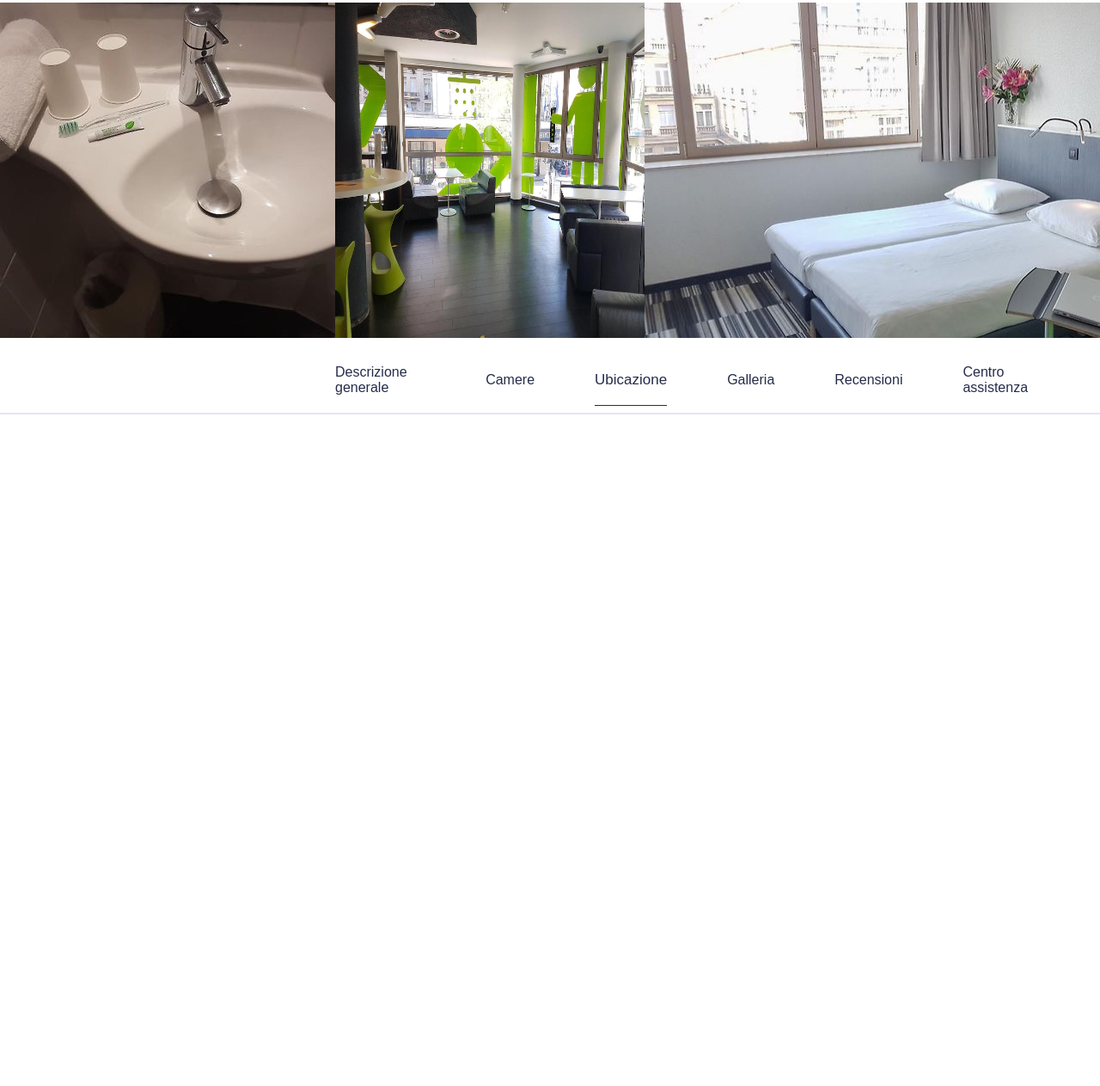
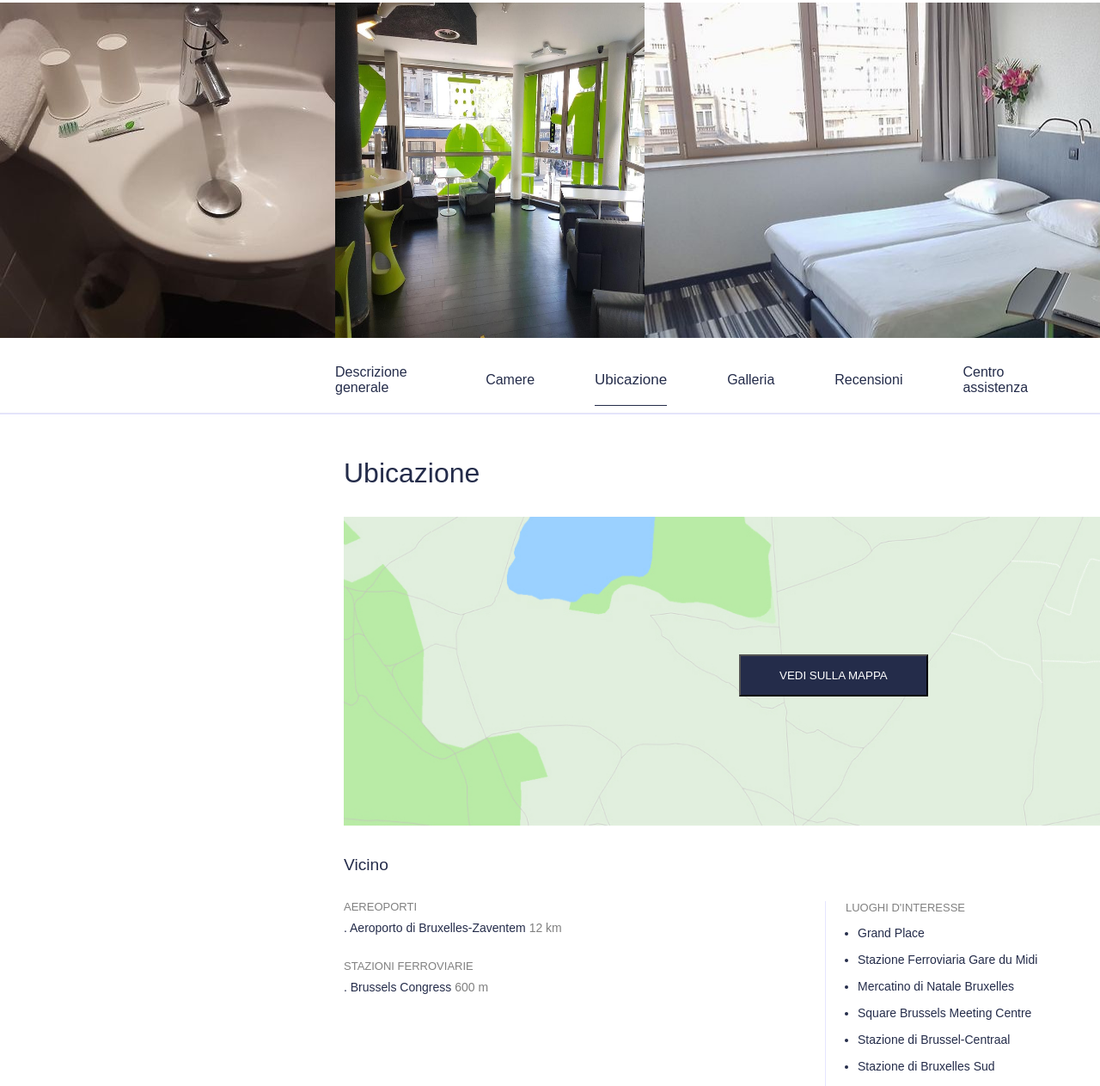
Before and after one commit to JCondoriGithub/Frontend, a plain HTML site: page html_css/hotel/index.html in a window 1280 px wide. Shown: the part 365-1628 px from the top of the page at 86% size. Before the commit the page ends 847 px from the top, so only its background shows below. Drawn offline with nearby package versions, Linux system fonts and the light colour scheme.

Commit message:
inserimento della sezione "ubicazione"

```diff
--- a/html_css/hotel/index.html
+++ b/html_css/hotel/index.html
@@ -86,5 +86,37 @@
     </ul>
     <hr>
 
+    <p class="titleMenu">Ubicazione</p>
+    <div class="imageMap">
+        <img src="./img/map.jpg" width="1110px" height="360px">
+        <button class="buttonMap">VEDI SULLA MAPPA</button>
+    </div>
+
+    <div class="div1">
+        <p class="vicino" style="font-family: 'PT Sans', sans-serif;
+        color: #242c4a;
+        font-size: larger;">Vicino</p>
+
+        <p style="margin-top: 30px;">AEREOPORTI</p>
+        <span>. Aeroporto di Bruxelles-Zaventem</span>
+        <span style="color:grey">12 km</span>
+
+        <p style="margin-top: 28px;">STAZIONI FERROVIARIE</p>
+        <span>. Brussels Congress</span>
+        <span style="color:grey">600 m</span>
+    </div>
+
+    <div class="div2">
+        <p>LUOGHI D'INTERESSE</p>
+
+        <ul class="listaDiv2">
+            <li>Grand Place</li>
+            <li>Stazione Ferroviaria Gare du Midi</li>
+            <li>Mercatino di Natale Bruxelles</li>
+            <li>Square Brussels Meeting Centre</li>
+            <li>Stazione di Brussel-Centraal</li>
+            <li>Stazione di Bruxelles Sud</li>
+        </ul>
+    </div>
 </body>
 </html>
--- a/html_css/hotel/style.css
+++ b/html_css/hotel/style.css
@@ -122,3 +122,65 @@ section {
     border-bottom: 1px solid #242c4a;
     font: 400 17px/19px Roboto,sans-serif;
 }
+.titleMenu {
+    font-family: 'PT Sans', sans-serif;
+    color:#242c4a;
+    font-size: xx-large;
+    margin-top: 50px;
+    margin-left: 400px
+}
+.imageMap {
+    margin-left: 400px;
+}
+.imageMap img {
+    position: absolute;
+}
+.buttonMap {
+    position: absolute;
+    padding: 15px 45px;
+    background: #242c4a;
+    color: white;
+    margin-top: 160px;
+    margin-left: 460px;
+    cursor: pointer;
+}
+.div1 {
+    position: absolute;
+    margin-top: 375px;
+    margin-left: 400px;
+}
+.div1 p {
+    font-family: 'PT Sans', sans-serif;
+    font-size: small;
+    color: gray;
+    margin-bottom: 8px;
+}
+.div1 span {
+    font-family: 'PT Sans', sans-serif;
+    font-size: 14px;
+    color: #242c4a;
+}
+.div2 {
+    position: absolute;
+    margin-top: 447px;
+    margin-left: 960px;
+    border-left: 0.01em solid rgba(0,0,255,0.10);
+    padding-left: 23px;
+
+}
+.div2 p {
+    font-family: 'PT Sans', sans-serif;
+    font-size: small;
+    color: gray;
+    margin-bottom: 8px;
+    margin-top: 0;
+}
+.div2 ul {
+    font-family: 'PT Sans', sans-serif;
+    font-size: 14px;
+    color:#242c4a;
+    padding-left: 14px;
+}
+.div2 ul li {
+    margin-bottom: 15px;
+}
```
Also changed, not shown: html_css/hotel/img/map.jpg (added).
